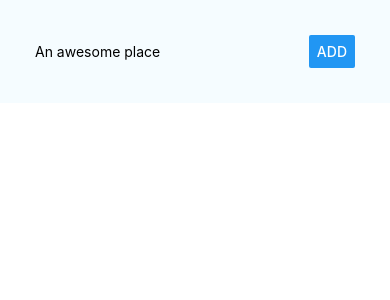
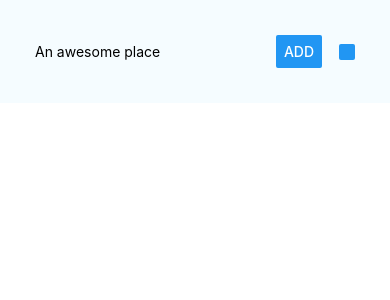
Before and after one commit to Rosenmatt1/react-native-practice, a React Native app: screen / in a window 390 px wide. Shown: the top 300 px of the page. Built offline with nearby package versions, Linux system fonts and the light colour scheme.

Commit message:
Added iconicons.ttf

```diff
--- a/package.json
+++ b/package.json
@@ -8,7 +8,8 @@
   },
   "dependencies": {
     "react": "16.8.3",
-    "react-native": "0.59.1"
+    "react-native": "0.59.1",
+    "react-native-vector-icons": "^6.4.2"
   },
   "devDependencies": {
     "@babel/core": "7.3.4",
--- a/src/components/Form.js
+++ b/src/components/Form.js
@@ -1,5 +1,6 @@
 import React, { Component } from "react";
-import { View, TextInput, Button, StyleSheet } from "react-native";
+import { View, TextInput, Button, StyleSheet, TouchableOpacity } from "react-native";
+import Icon from './react-native-vector-icons/Ionicons'
 
 class Form extends Component {
   state = {
@@ -35,6 +36,8 @@ class Form extends Component {
           style={styles.placeButton}
           onPress={this.placeSubmitHandler}
         />
+
+        <Button />
       </View>
     );
   }
```
Also changed, not shown: 21 other files (tests, documents, lock files or other folders).
